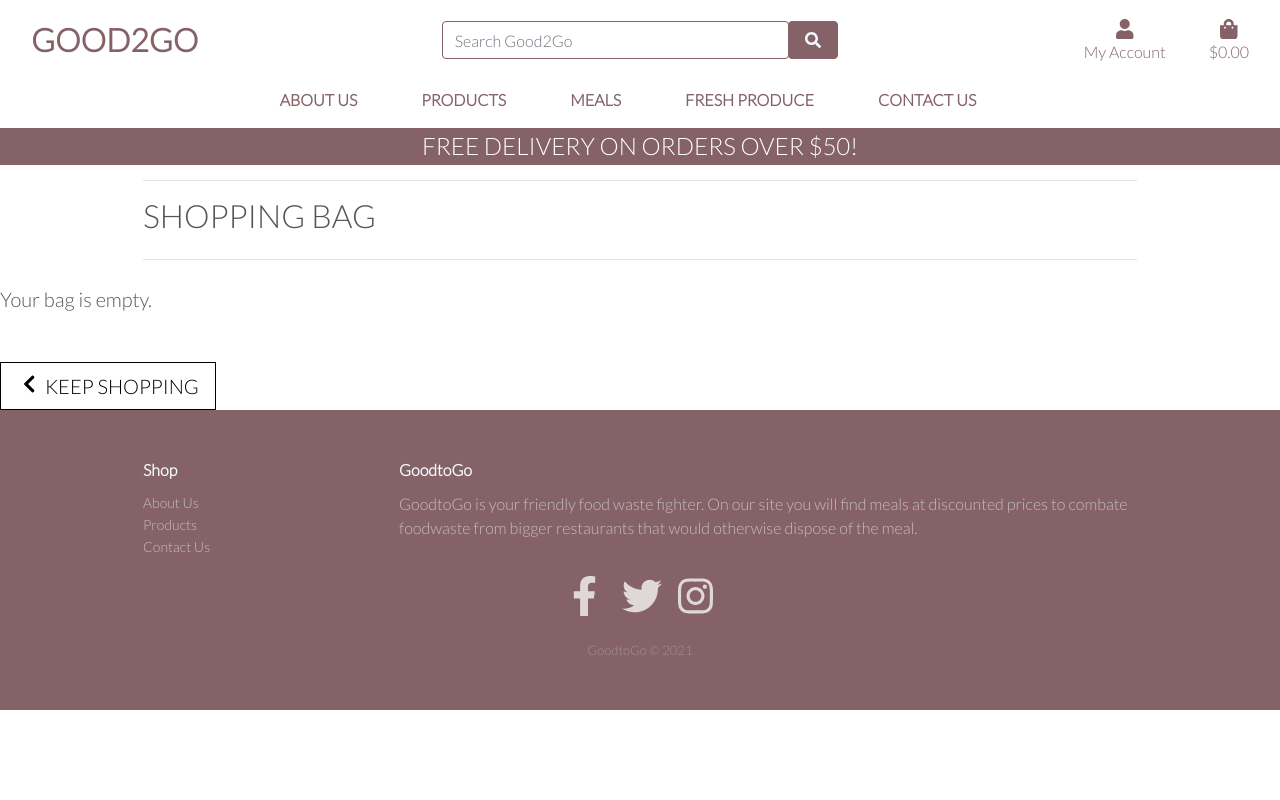
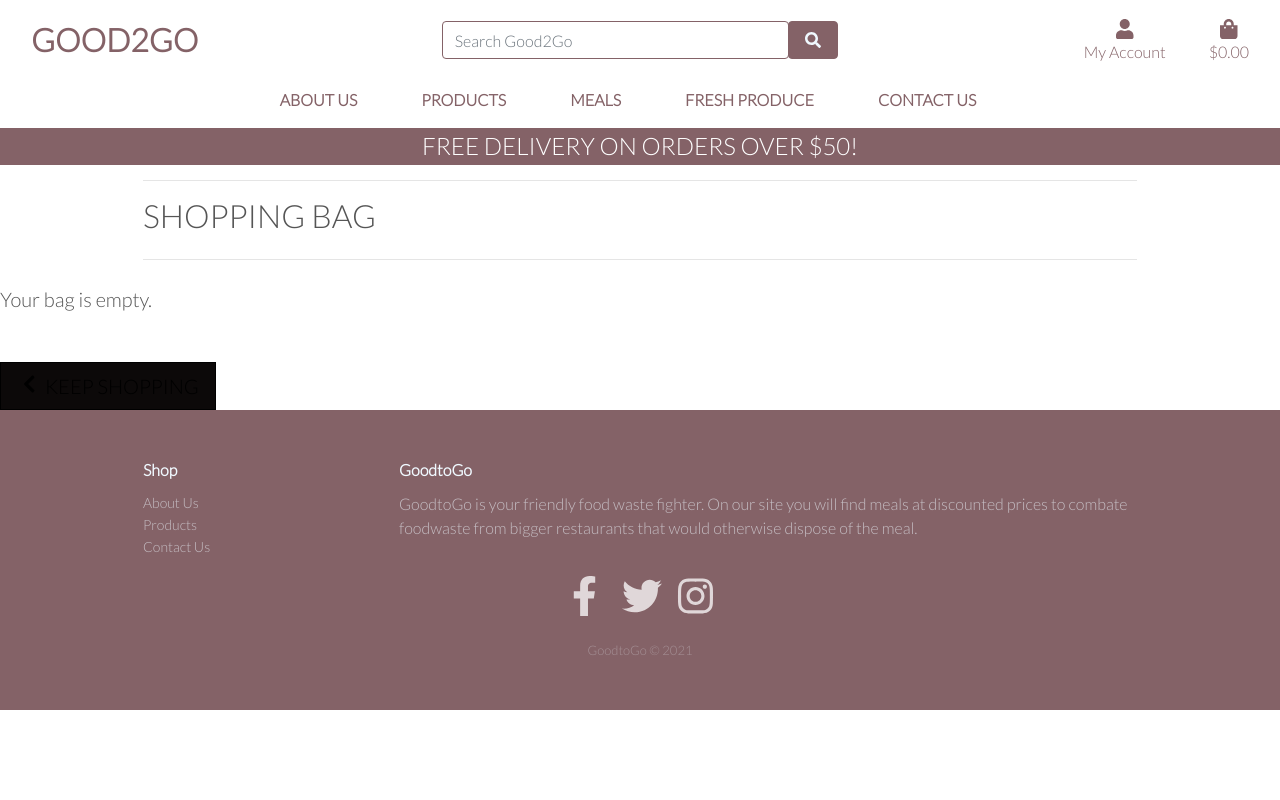
Before and after one commit to dkidanu1/good2go_shop, a Django app: page /bag/ in a window 1280 px wide. Run offline with Django 3.2, Linux system fonts and the light colour scheme; parts of the project's set-up code (start-up, migrations or seed data) failed here and were passed over; some libraries are stand-ins or nearby versions.

Commit message:
TestIDE Function

```diff
--- a/static/css/base.css
+++ b/static/css/base.css
@@ -62,7 +62,7 @@
 }
 
 .btn-outline-black {
-    background: rgb(12, 9, 9)d3;
+    background: rgb(12, 9, 9);
     color: black !important;
     border: 1px solid black;
 }
--- a/static/js/maps.js
+++ b/static/js/maps.js
@@ -1,4 +1,3 @@
-console.log("LOADING MAPS.JS")
 mapboxgl.accessToken = 'pk.eyJ1IjoiZGsxMjMzNDU1MzQzNCIsImEiOiJja252ZXRyc24wNHk3Mm9wbTF6NTYwNDRsIn0.1H5llGIQ0fJGyXovrPh0PA';
 var map = new mapboxgl.Map({
     container: 'map', // container id
--- a/templates/base.html
+++ b/templates/base.html
@@ -73,7 +73,7 @@
             <div class="col-12 col-lg-4 my-auto py-1 py-lg-0">
                 <ul class="list-inline list-unstyled text-center text-lg-right my-0">
                     <li class="list-inline-item dropdown">
-                        <a class="text-black nav-link" href="#" id="user-options" data-toggle="dropdown"
+                        <a class="text-black nav-link" href="#"  data-toggle="dropdown"
                             aria-haspopup="true" aria-expanded="false">
                             <div class="text-center">
                                 <div><i class="fas fa-user fa-lg"></i></div>
@@ -94,7 +94,7 @@
                         </div>
                     </li>
                     <li class="list-inline-item">
-                        <a class="{% if grand_total %}text-info font-weight-bold{% else %}text-black{% endif %} nav-link"
+                        <a class="{% if grand_total %} text-info font-weight-bold{% else %}text-black{% endif %} nav-link"
                             href="{% url 'view_bag' %}">
                             <div class="text-center">
                                 <div><i class="fas fa-shopping-bag fa-lg"></i></div>
```
Also changed, not shown: README.md, checkout/models.py (line endings or trailing spaces).
